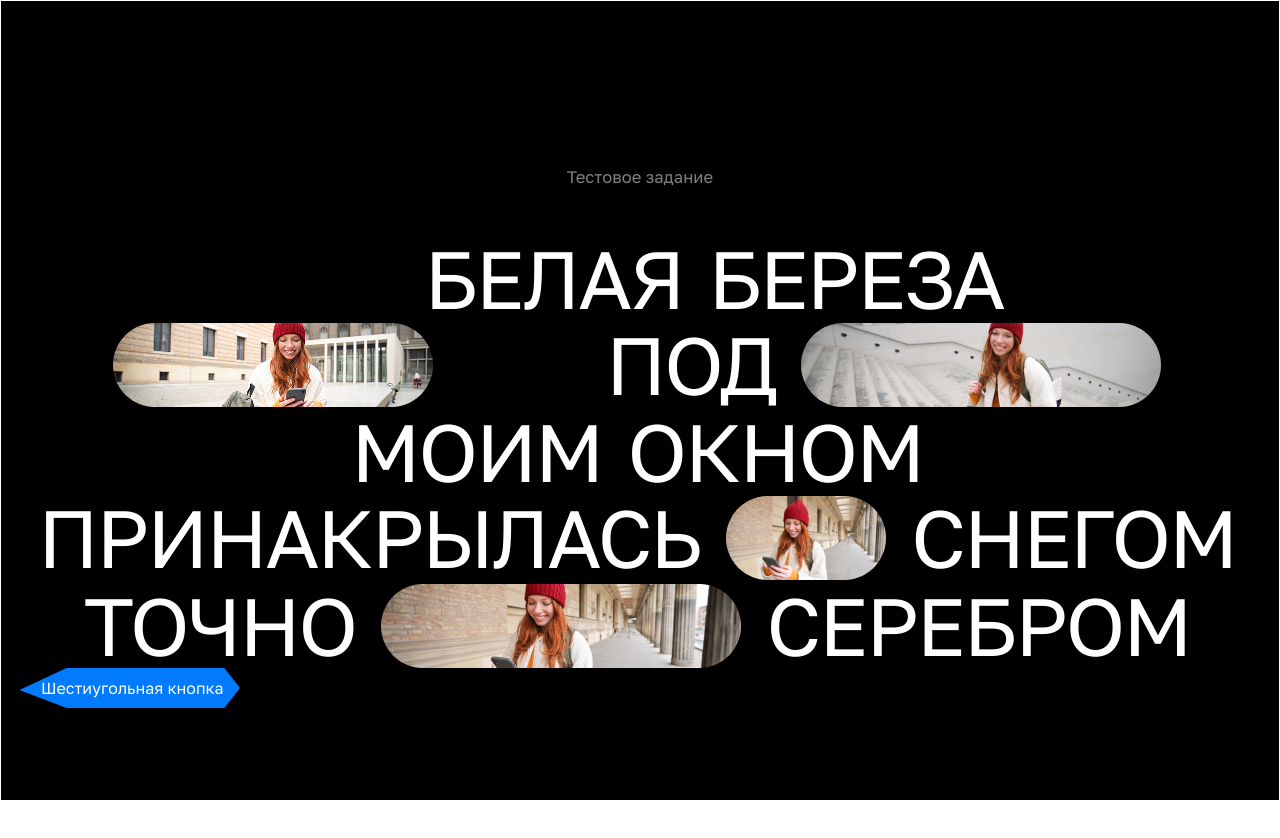
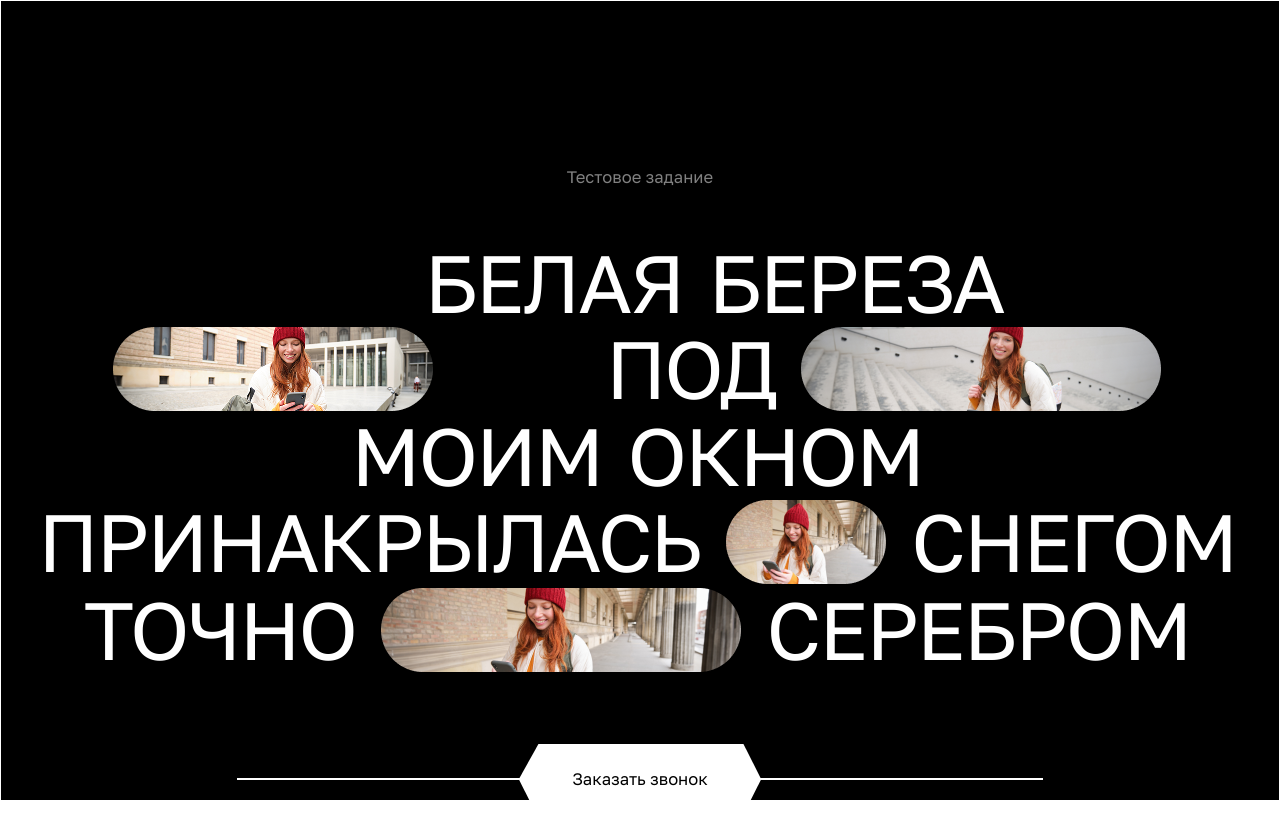
Before and after one commit to OFigurovskaya/test_file, a plain HTML site: page index.html in a window 1280 px wide. After the commit the page ends 816 px from the top, so only its background shows below. Drawn offline with Linux system fonts and the light colour scheme.

Commit message:
button and line is added

```diff
--- a/css/style.css
+++ b/css/style.css
@@ -23,16 +23,17 @@ body {
 }
 
 .container {
+    display: flex;
+    flex-direction: column;
     max-width: 1920px;
+    height: auto;
     margin: 0 auto;
-    padding: 10.5rem 0;
+    padding: 10.5rem 0 0 0;
     box-sizing: border-box;
     border: 1px solid #fff;
+    gap: 7vh
 }
 
-.header {
-    margin-bottom: 6.5vh;
-}
 
 .header__text {
     text-align: center;
@@ -45,11 +46,10 @@ body {
     max-width: 95%;
     margin: 0 auto;
     width: 100%;
+    margin-bottom: 2vh;
 }
 
 .content-wrapper {
-    /* padding: 2rem 5rem;
-    text-transform: uppercase; */
     display: flex;
     justify-content: center;
     align-items: center;
@@ -74,10 +74,6 @@ body {
 
 }
 
-.content__img {
-
-}
-
 .left {
     margin-left: 12vw;
 }
@@ -88,42 +84,39 @@ body {
 
 
 /* button */
-.hex-button {
+.footer {
+    /* text-align: center; */
+
     position: relative;
-    padding: 12px 40px; /* вертикальные и горизонтальные отступы */
-    font-size: 16px;
-    color: white;
-    background-color: #007BFF;
+    display: flex;
+    justify-content: center;
+    align-items: center;
+    gap: 20px;
+    /* расстояние между кнопкой и линией */
+}
+
+.footer__button {
+    position: relative;
+    padding: 27px 80px;
+    font-size: calc(var(--sizeindex) * 0.8);
+    color: var(--bc_color);
+    background-color: var(--text_color);
     border: none;
     cursor: pointer;
     outline: none;
+    clip-path: polygon(19% -25%, 85% 0%, 91% 50%, 85% 100%, 15% 100%, 9% 50%);
+    white-space: nowrap;
+    transition: background-color 0.3s ease;
 
-    /* Форма шестиугольника */
-    clip-path: polygon(25% 0%, 85% 0%, 91% 50%, 85% 100%, 25% 100%, 7% 55%);
+    z-index: 2;
+}
 
-    /* Чтобы текст не выходил за пределы */
-    white-space: nowrap;
+/* line */
 
-    /* Плавный переход цвета при наведении */
-    transition: background-color 0.3s ease;
-  }
-
-  .hex-button:hover {
-    background-color: #0056b3;
-  }
-
-  /* Фоновая линия (граница) вокруг шестиугольника */
-  .hex-button::before {
-    content: "";
+.footer__line {
     position: absolute;
-    top: -3px; left: -3px; right: -3px; bottom: -3px;
-    background: transparent;
-    border: 3px solid #0056b3;
-    clip-path: polygon(
-      25% 0%, 75% 0%,
-      100% 50%, 75% 100%,
-      25% 100%, 0% 50%
-    );
-    pointer-events: none; /* чтобы не мешать клику */
-    z-index: -1;
-  }
+    width: 63%;
+    height: 2px;
+    background-color: var(--text_color);
+    z-index: 1;
+}
--- a/index.html
+++ b/index.html
@@ -33,7 +33,8 @@
             </p>
         </main>
         <footer class="footer">
-            <button class="hex-button">Шестиугольная кнопка</button>
+            <button class="footer__button">Заказать звонок</button>
+            <div class="footer__line"></div>
         </footer>
     </div>
 </body>
```
